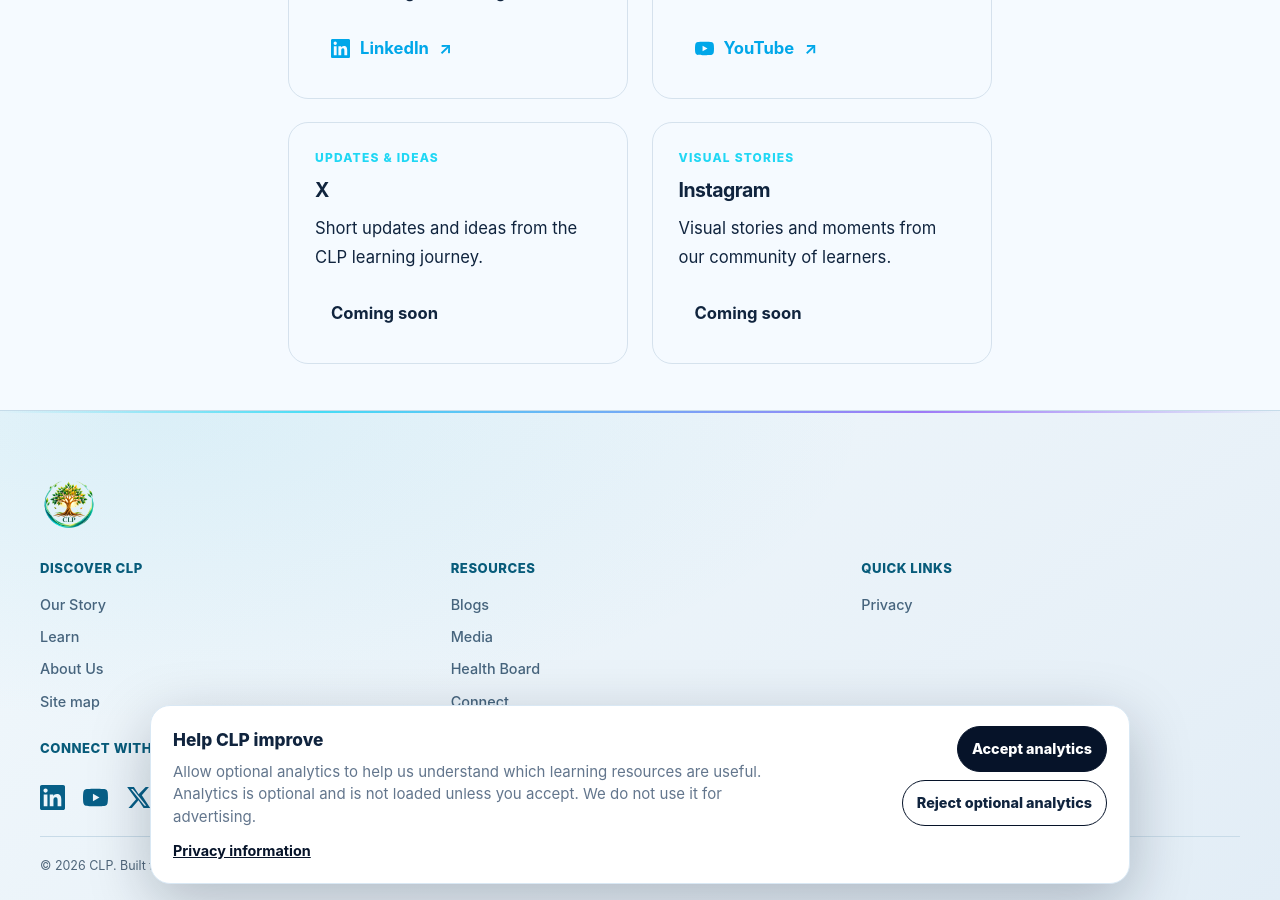
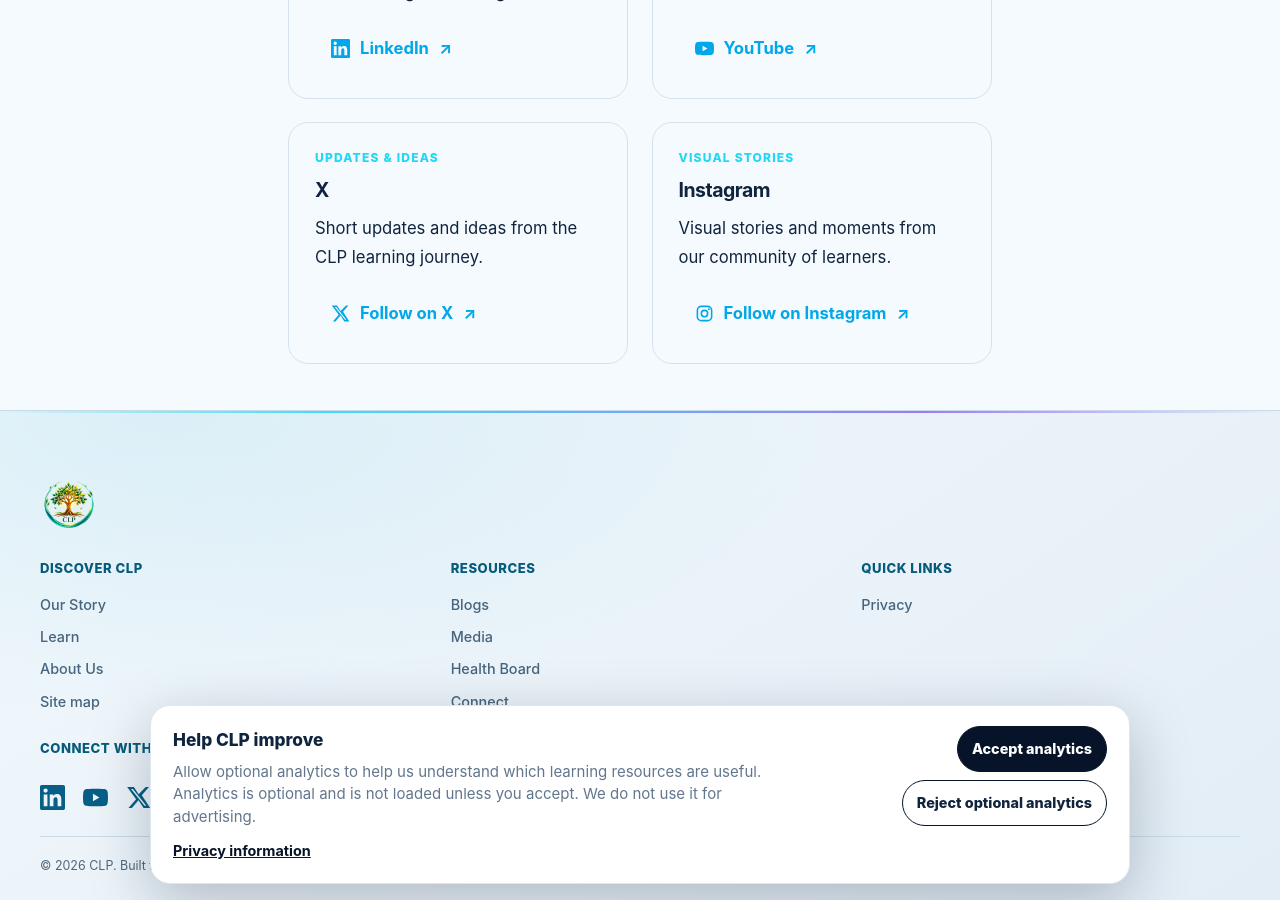
Before and after one commit to sanjeevkshu/clp, a Jekyll site: the page built from connect.md, in a window 1280 px wide and 900 px high, scrolled down 953 px. Built offline with Jekyll 4.4.1, drawn with Linux system fonts in a browser that asks for light colours.

Commit message:
Activate X and Instagram links on Connect page

```diff
--- a/connect.md
+++ b/connect.md
@@ -36,20 +36,20 @@
         </a>
       </div>
     </article>
-    <article class="connect-social-card connect-social-card-placeholder" aria-label="X profile coming soon">
+    <article class="connect-social-card">
       <div class="connect-social-card-content">
         <p class="eyebrow">UPDATES &amp; IDEAS</p>
         <h3>X</h3>
         <p>Short updates and ideas from the CLP learning journey.</p>
-        <span class="connect-social-cta connect-social-status" role="status">Coming soon</span>
+        <a class="connect-social-cta" href="https://x.com/clpvriksha" target="_blank" rel="noopener noreferrer" aria-label="X — follow CLP Vriksha @clpvriksha"><svg class="social-brand-icon" viewBox="0 0 24 24" aria-hidden="true"><path fill="currentColor" d="M18.9 2H22l-6.8 7.8L23.2 22h-6.3L12 14.6 5.6 22H2.4l7.3-8.4L1.1 2h6.5l4.5 6.8L18.9 2Zm-1.1 18h1.7L6.6 3.9H4.8L17.8 20Z"/></svg><span>Follow on X</span><span aria-hidden="true">↗</span></a>
       </div>
     </article>
-    <article class="connect-social-card connect-social-card-placeholder" aria-label="Instagram profile coming soon">
+    <article class="connect-social-card">
       <div class="connect-social-card-content">
         <p class="eyebrow">VISUAL STORIES</p>
         <h3>Instagram</h3>
         <p>Visual stories and moments from our community of learners.</p>
-        <span class="connect-social-cta connect-social-status" role="status">Coming soon</span>
+        <a class="connect-social-cta" href="https://www.instagram.com/clpvriksha" target="_blank" rel="noopener noreferrer" aria-label="Instagram — follow CLP Vriksha"><svg class="social-brand-icon" viewBox="0 0 24 24" aria-hidden="true"><rect x="3" y="3" width="18" height="18" rx="5" fill="none" stroke="currentColor" stroke-width="2"/><circle cx="12" cy="12" r="4" fill="none" stroke="currentColor" stroke-width="2"/><circle cx="17.5" cy="6.5" r="1.2" fill="currentColor"/></svg><span>Follow on Instagram</span><span aria-hidden="true">↗</span></a>
       </div>
     </article>
   </div>
```
